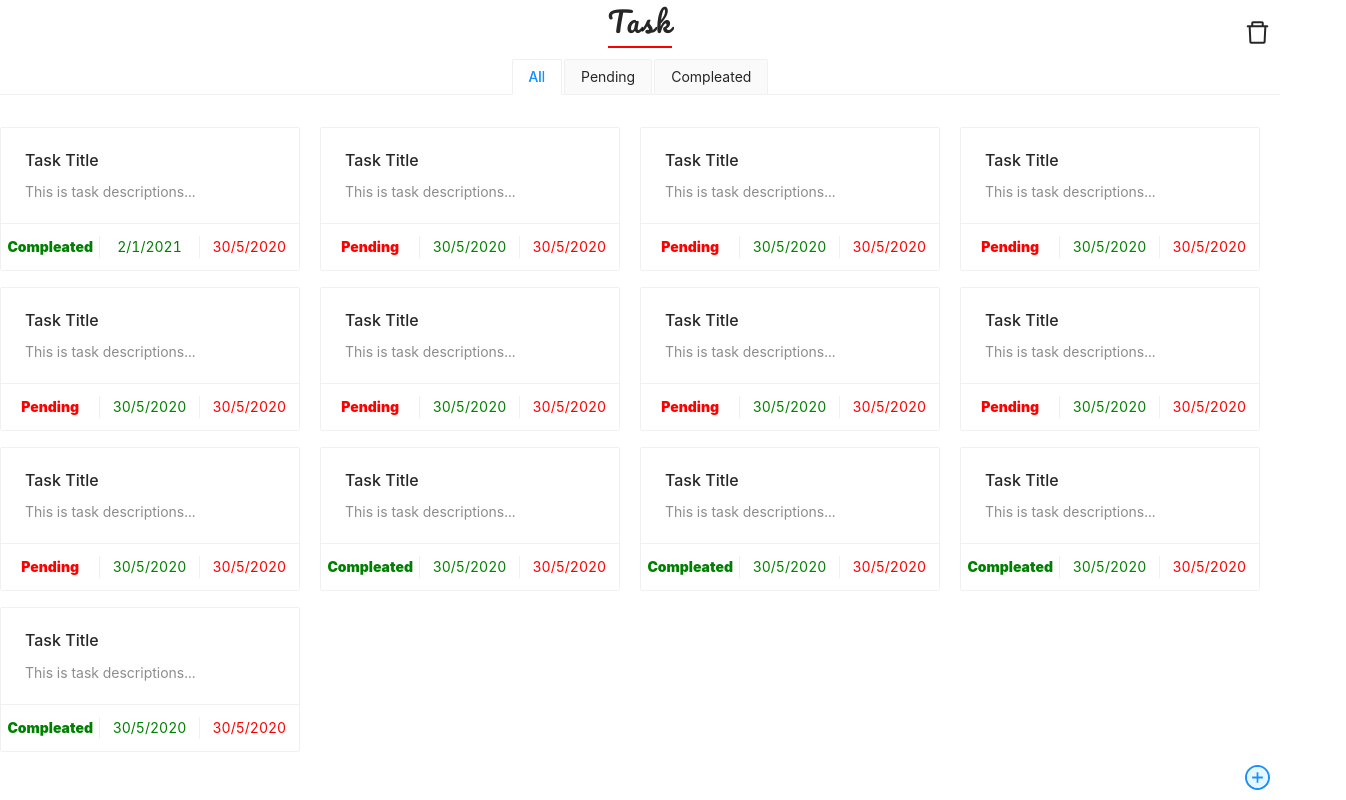
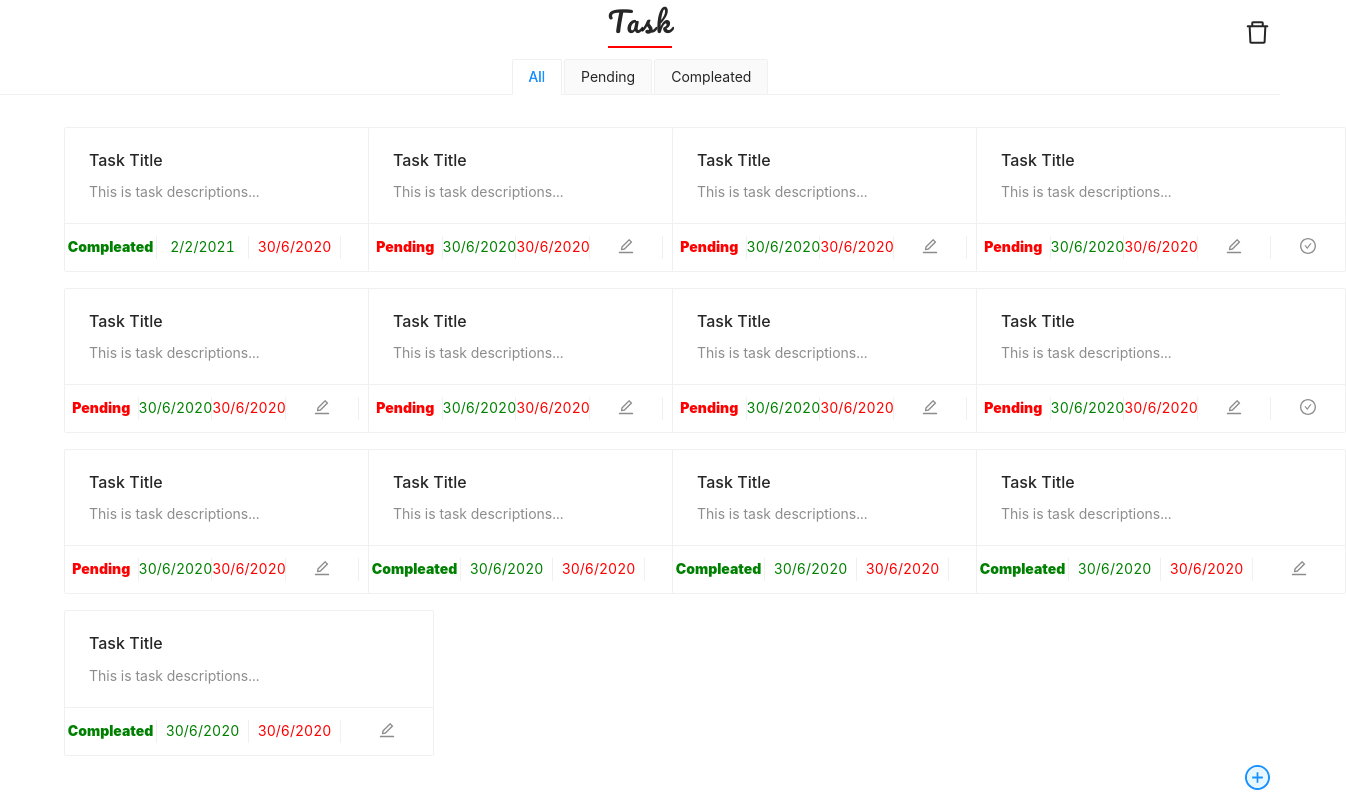
Before and after one commit to Suhas010/todo, a React (Vite) app: page / in a window 1280 px wide. Shown: the whole page, 1346 px wide, since content can reach past the window. Built offline with nearby package versions, Linux system fonts and the light colour scheme.

Commit message:
removed console log and updated css

```diff
--- a/src/assets/styles/main.css
+++ b/src/assets/styles/main.css
@@ -30,3 +30,7 @@
 .ant-card-bordered:hover {
   box-shadow: 2px 6px 20px 0px #b7b7b7;
 }
+
+.ant-tabs-tabpane {
+  margin-left: 5%;
+}
--- a/src/component/common/TaskCard.js
+++ b/src/component/common/TaskCard.js
@@ -1,7 +1,9 @@
 import React from 'react';
 import { Card } from "antd";
+import moment from "moment";
+import { EditOutlined, CheckCircleOutlined } from "@ant-design/icons";
 const getDate = date => {
-  return `${date.getDate()}/${date.getMonth()}/${date.getFullYear()}`;
+  return moment(date).format("D/M/YYYY");
 }
 const TaskCard = ({
   id,
@@ -10,26 +12,31 @@ const TaskCard = ({
   state,
   createdAt,
   dueDate,
-  loading
-}) => (
-  <Card
-    actions={[
+  loading,
+  handleEditClick,
+  markDone
+}) => {
+const actionItems = [
   <span style={state === "Compleated" ? {color: "green", fontWeight: 900} : {color: "red", fontWeight: 900}}>{state}</span>,
   <span style={{color: "green"}}>{getDate(createdAt)}</span>,
   <span style={{color: "red"}}>{getDate(dueDate)}</span>,
-    ]}
-    style={{ width: 300, marginTop: 16 }}
+  <EditOutlined onClick={() => handleEditClick(id)}/>,
+];
+const markDoneAction = (<CheckCircleOutlined onClick={() => markDone(id)} />);
+if(state === "Pending") actionItems.push(markDoneAction);
+  return (
+    <Card
+      actions={actionItems}
+      style={{ width: 370, marginTop: 16 }}
       loading={loading}
     >
-  {console.log(loading, "######")}
-
       <Card.Meta
         title={title}
         description={desc}
       >
-
       </Card.Meta>
     </Card>
   );
+}
 
 export default TaskCard
--- a/src/component/main/index.js
+++ b/src/component/main/index.js
@@ -38,7 +38,6 @@ const Main = ({ dispatchAction }) => {
 }
 
 const mapStateToProps = (root) => {
- console.log(root, "store")
  return root
 };
 const mapDispatchToProps = ({
```
Lines whose indentation alone changed are shown as unchanged.
